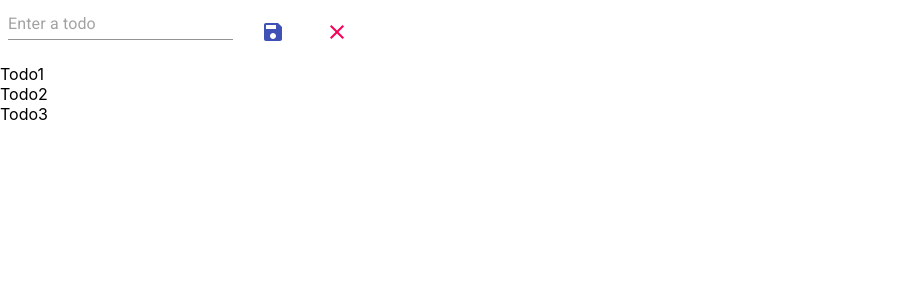
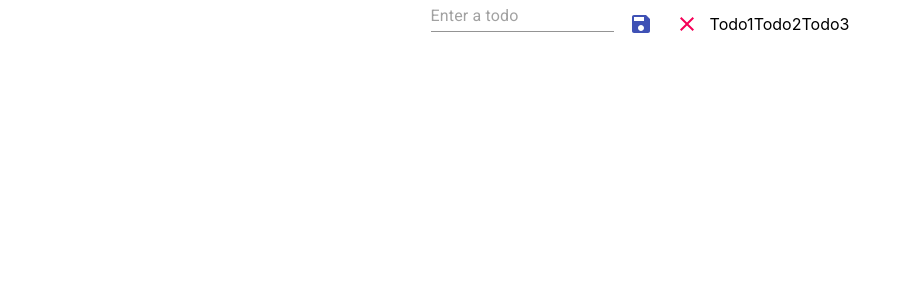
Before and after one commit to sam83045/react-to-do, a React (Create React App) app: page / in a window 1280 px wide. Shown: the top 300 px of the page, without its empty margins (0-912 px from the left). Built offline with nearby package versions, Linux system fonts and the light colour scheme.

Commit message:
Made some changes in CSS

```diff
--- a/src/components/TodoInput.jsx
+++ b/src/components/TodoInput.jsx
@@ -4,11 +4,16 @@ import PropTypes from "prop-types";
 import { useFormik } from "formik";
 import { addTodo } from "../redux/actions";
 import { v4 as uuid } from "uuid";
+import { makeStyles } from "@material-ui/core/styles";
 import IconButton from "@material-ui/core/IconButton";
 import ClearIcon from "@material-ui/icons/Clear";
 import TextField from "@material-ui/core/TextField";
-import useStyles from "../theme";
 import SaveIcon from "@material-ui/icons/Save";
+import { Grid } from "@material-ui/core";
+
+const useStyles = makeStyles(() => ({
+
+}));
 
 const TodoInput = ({ addTodo }) => {
   const classes = useStyles();
@@ -29,6 +34,8 @@ const TodoInput = ({ addTodo }) => {
       noValidate
       autoComplete="off"
     >
+      <Grid container>
+        <Grid item xs={8}>
           <TextField
             type="text"
             name="todo"
@@ -36,6 +43,8 @@ const TodoInput = ({ addTodo }) => {
             value={formik.values.todo}
             placeholder="Enter a todo"
           />
+        </Grid>
+        <Grid item xs={2}>
           <IconButton
             aria-label="Save"
             color="primary"
@@ -44,6 +53,8 @@ const TodoInput = ({ addTodo }) => {
           >
             <SaveIcon />
           </IconButton>
+        </Grid>
+        <Grid item xs={2}>
           <IconButton
             aria-label="Cancel"
             color="secondary"
@@ -52,6 +63,8 @@ const TodoInput = ({ addTodo }) => {
           >
             <ClearIcon />
           </IconButton>
+        </Grid>
+      </Grid>
     </form>
   );
 };
--- a/src/pages/TodoPage.jsx
+++ b/src/pages/TodoPage.jsx
@@ -1,12 +1,28 @@
 import React from "react";
+import { Grid } from "@material-ui/core";
+import { makeStyles } from "@material-ui/core/styles";
 import { TodoInput, TodoList } from "../components";
 
+const useStyles = makeStyles(() => ({
+  root: {
+    margin: "auto",
+  },
+}));
+
 function TodoPage() {
+  const classes = useStyles();
   return (
-    <>
-      <TodoInput />
-      <TodoList />
-    </>
+    <div className={classes.root}>
+      <Grid
+        container
+        justify="center"
+        alignItems="center"
+        className={classes.root}
+      >
+        <TodoInput />
+        <TodoList />
+      </Grid>
+    </div>
   );
 }
 
--- a/src/theme/index.js
+++ /dev/null
@@ -1,16 +0,0 @@
-import { makeStyles } from '@material-ui/core/styles';
-
-const useStyles = makeStyles((theme) => ({
-    root: {
-        '& > *': {
-            margin: theme.spacing(1),
-            '& input': {
-                width: '25ch'
-            },
-        },
-
-    },
-}));
-
-
-export default useStyles;
```
Lines whose indentation alone changed are shown as unchanged.
